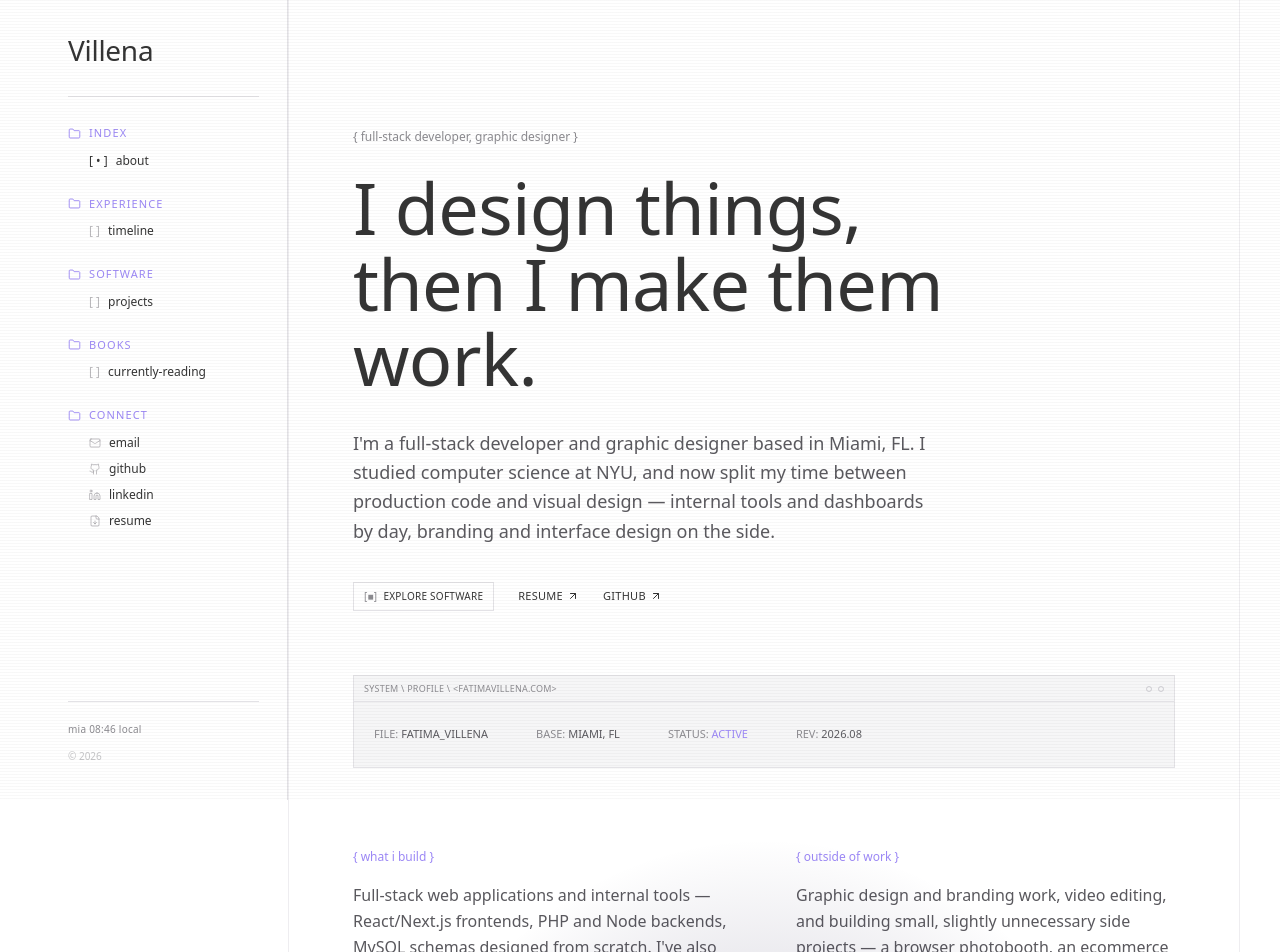
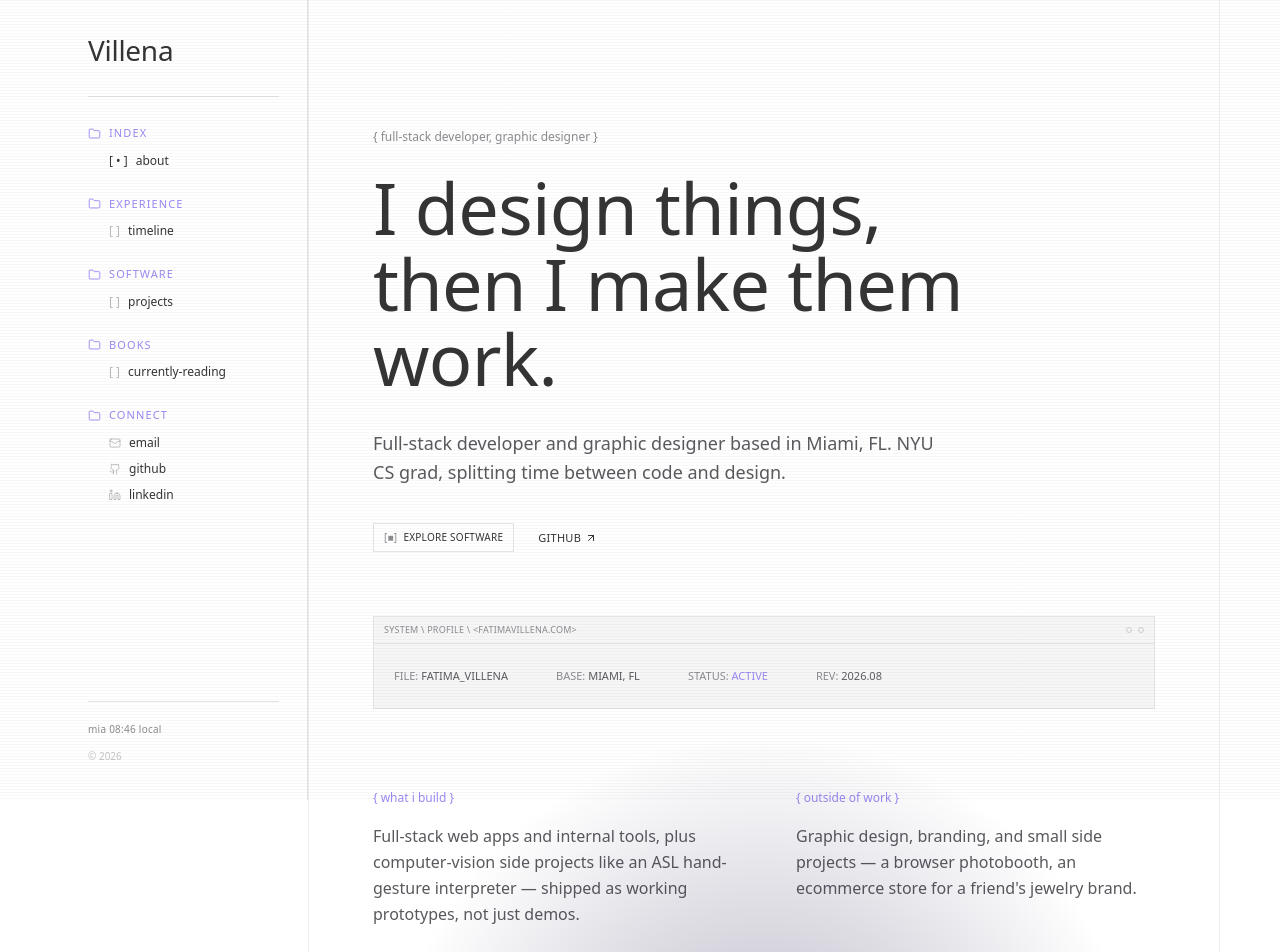
Before and after one commit to favils/portfolio-website, a Next.js app: page / in a window 1280 px wide. Shown: the top 952 px of the page. Built offline with nearby package versions, Linux system fonts and the light colour scheme; no server answers.

Commit message:
remove resume link, trim hero copy, narrow page width

```diff
--- a/src/app/layout.js
+++ b/src/app/layout.js
@@ -39,7 +39,7 @@ export default function RootLayout({ children }) {
         className={`${departureMono.variable} ${spaceMono.variable} font-body`}
       >
         <GrainOverlay />
-        <div className="relative z-10 mx-auto flex max-w-[1560px] xl:px-10">
+        <div className="relative z-10 mx-auto flex max-w-[1240px] xl:px-10">
           <Nav />
           <main className="min-w-0 flex-1 border-x border-hairline/60">
             {children}
--- a/src/components/layout/Nav.jsx
+++ b/src/components/layout/Nav.jsx
@@ -3,7 +3,7 @@
 import { useEffect, useState } from "react";
 import Link from "next/link";
 import { AnimatePresence, motion } from "framer-motion";
-import { Menu, X, Mail, Github, Linkedin, FileDown } from "lucide-react";
+import { Menu, X, Mail, Github, Linkedin } from "lucide-react";
 import FolderIcon from "@/components/ui/FolderIcon";
 
 const FOLDERS = [
@@ -33,7 +33,6 @@ const FOLDERS = [
         href: "https://www.linkedin.com/in/fatimavillena/",
         icon: Linkedin,
       },
-      { label: "resume", href: "/resume.pdf", icon: FileDown },
     ],
   },
 ];
--- a/src/components/sections/Hero.jsx
+++ b/src/components/sections/Hero.jsx
@@ -24,11 +24,8 @@ export default function Hero() {
 
         <RevealOnScroll delay={0.1}>
           <p className="mt-8 max-w-xl text-lg leading-relaxed text-paper-dim">
-            I&apos;m a full-stack developer and graphic designer based in
-            Miami, FL. I studied computer science at NYU, and now split my
-            time between production code and visual design — internal tools
-            and dashboards by day, branding and interface design on the
-            side.
+            Full-stack developer and graphic designer based in Miami, FL.
+            NYU CS grad, splitting time between code and design.
           </p>
         </RevealOnScroll>
 
@@ -37,7 +34,6 @@ export default function Hero() {
             <BracketButton href="#software" icon="■" external={false}>
               EXPLORE SOFTWARE
             </BracketButton>
-            <AnnotatedLink href="/resume.pdf">RESUME</AnnotatedLink>
             <AnnotatedLink href="https://github.com/favils">
               GITHUB
             </AnnotatedLink>
@@ -71,12 +67,9 @@ export default function Hero() {
               {"{ what i build }"}
             </div>
             <p className="mt-4 text-base leading-relaxed text-paper-dim">
-              Full-stack web applications and internal tools — React/Next.js
-              frontends, PHP and Node backends, MySQL schemas designed from
-              scratch. I&apos;ve also built a handful of computer-vision side
-              projects, including an ASL hand-gesture interpreter and a
-              facial recognition attendance system, both trained and shipped
-              as working prototypes rather than demos.
+              Full-stack web apps and internal tools, plus computer-vision
+              side projects like an ASL hand-gesture interpreter — shipped
+              as working prototypes, not just demos.
             </p>
           </RevealOnScroll>
 
@@ -85,11 +78,9 @@ export default function Hero() {
               {"{ outside of work }"}
             </div>
             <p className="mt-4 text-base leading-relaxed text-paper-dim">
-              Graphic design and branding work, video editing, and building
-              small, slightly unnecessary side projects — a browser
+              Graphic design, branding, and small side projects — a browser
               photobooth, an ecommerce store for a friend&apos;s jewelry
-              brand — mostly as an excuse to keep both the design and
-              engineering muscles moving at the same time.
+              brand.
             </p>
           </RevealOnScroll>
         </div>
```
Also changed, not shown: 1 other file (tests, documents, lock files or other folders).
